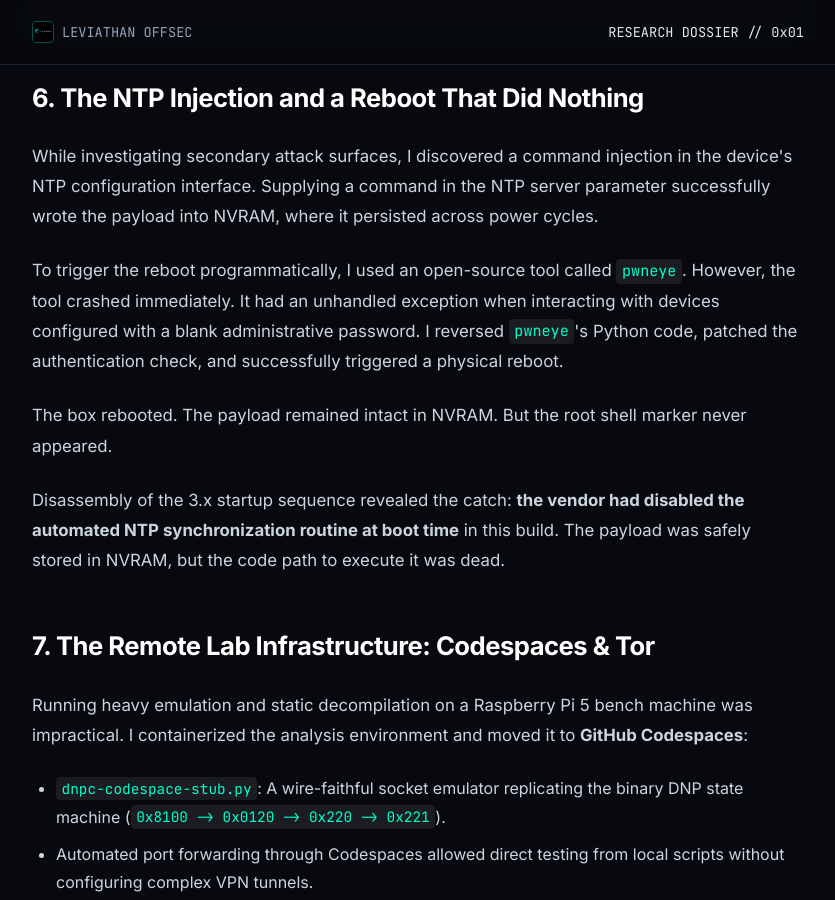
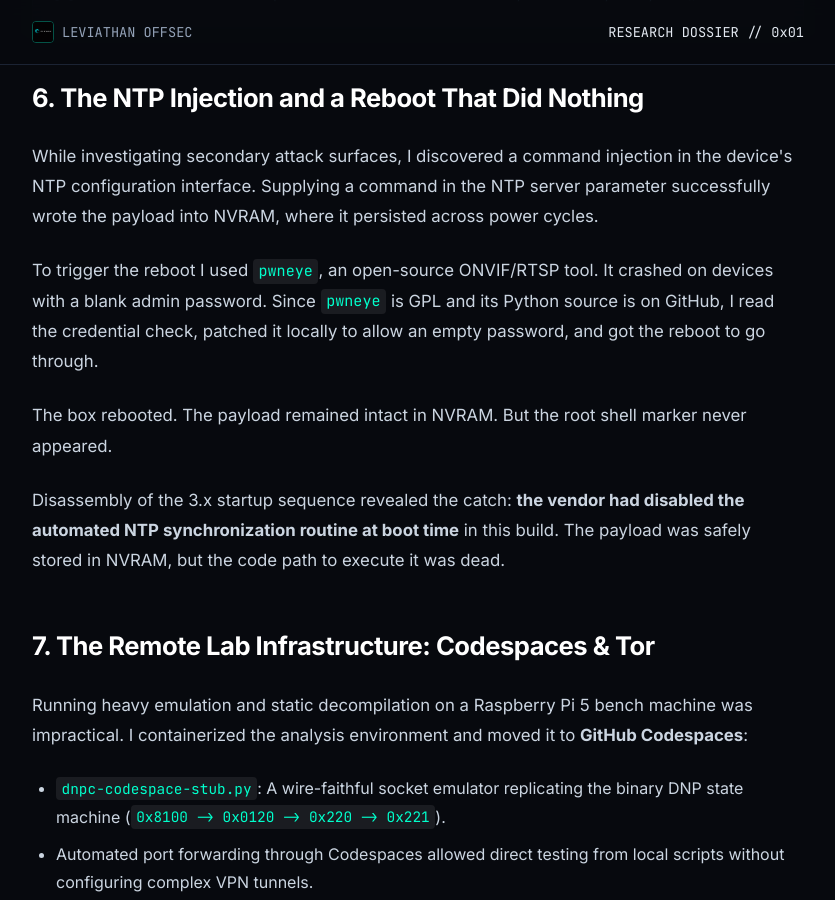
Before and after one commit to leviathan-offsec/leviathan-offsec.github.io, a Jekyll site: the page built from posts/80-days-reversing-iot-dvr.html, in a window 1280 px wide and 900 px high, scrolled down 6206 px. Shown: the whole window, without its empty margins (222-1057 px from the left). Built offline with Jekyll 4.4.1, drawn with Linux system fonts in a browser that asks for light colours.

Commit message:
Fix inaccurate claim: reading GPL source is not reversing
pwneye is open-source Python on GitHub. 'I reversed pwneye's Python code'
was wrong and invited the obvious rebuttal - you do not reverse readable
source, you read it. The rest of the post is genuine RE work, so this one
loose claim undercut the whole thing.

Now says what actually happened: read the credential check, patched it
locally to allow a blank password, reboot went through. Credits the tool as
an open-source ONVIF/RTSP utility and attributes it to its GPL source.

No other 'reversed' claims in the post - checked.

```diff
--- a/posts/80-days-reversing-iot-dvr.html
+++ b/posts/80-days-reversing-iot-dvr.html
@@ -455,7 +455,7 @@ map blob file[0:0x2c0000) @ 0x00400000 (entry f4cac=0x004f4cac)
       </p>
 
       <p>
-        To trigger the reboot programmatically, I used an open-source tool called <code>pwneye</code>. However, the tool crashed immediately. It had an unhandled exception when interacting with devices configured with a blank administrative password. I reversed <code>pwneye</code>'s Python code, patched the authentication check, and successfully triggered a physical reboot.
+        To trigger the reboot I used <code>pwneye</code>, an open-source ONVIF/RTSP tool. It crashed on devices with a blank admin password. Since <code>pwneye</code> is GPL and its Python source is on GitHub, I read the credential check, patched it locally to allow an empty password, and got the reboot to go through.
       </p>
 
       <p>
```
